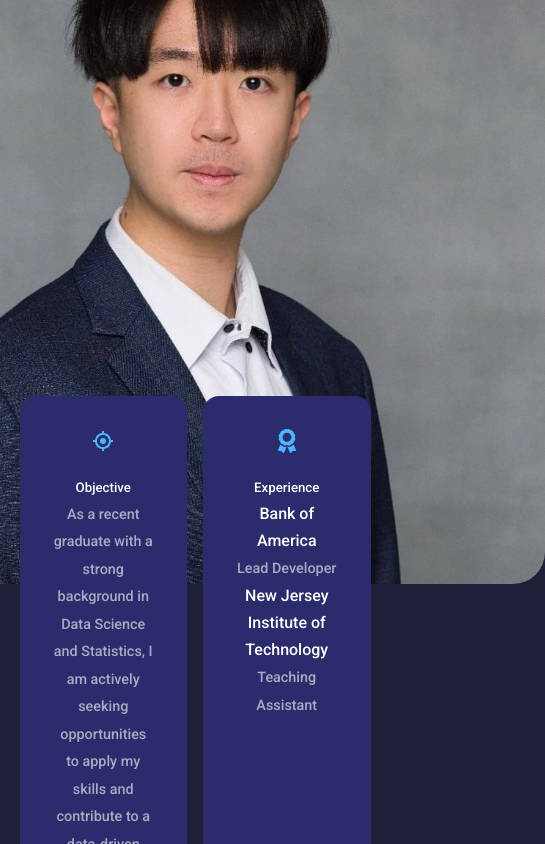
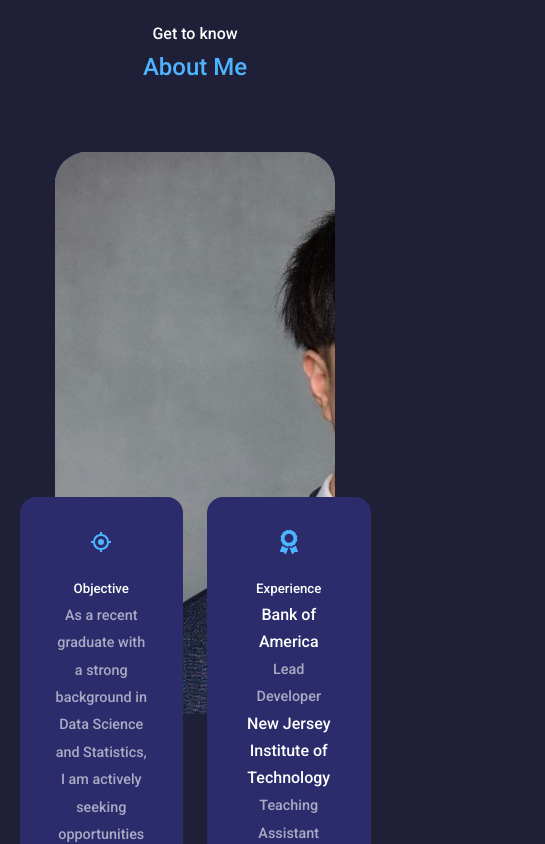
Before and after one commit to ChiaLinz/Jeffrey-Hsieh-Portfolio, a React (Create React App) app: page / in a window 390 px wide. Shown: the part 920-1764 px from the top of the page, 545 px wide, since content can reach past the window. Built offline with nearby package versions, Linux system fonts and the light colour scheme.

Commit message:
update design for small screen

```diff
--- a/src/components/certificates/certificates.css
+++ b/src/components/certificates/certificates.css
@@ -4,7 +4,7 @@
 }
 
 .certificate__image {
-    max-width: 800px;
+    max-width: 100%;
     height: auto;
     display: block;
     margin: 0 auto;
--- a/src/components/experience/experience.css
+++ b/src/components/experience/experience.css
@@ -5,6 +5,7 @@
   }
 
   .experience__container {
+    width: 80%;
     display: grid;
     grid-template-columns: 1fr;
     gap: 2rem;
@@ -16,7 +17,7 @@
     border-radius: 2rem;
     border: 1px solid transparent;
     transition: var(--transition);
-    width: 60%;
+    width: 80%;
     margin: 0 auto;
   }
 
--- a/src/components/intro/intro.css
+++ b/src/components/intro/intro.css
@@ -1,22 +1,29 @@
+
   .about__container {
     display: grid;
     grid-template-columns: 35% 50%;
     gap: 15%;
+    justify-items: center;
+    align-items: center;
   }
 
   .about__me {
-    width: 100%;
+    width: auto;
     aspect-ratio: 1/1;
     border-radius: 2rem;
     background: linear-gradient(45deg, transparent, var(--color-primary), transparent);
     display: grid;
-    place-items: center;
+    background-repeat: no-repeat;
+    background-position: center;
   }
 
+  /* styles for large screens */
   .about__me-image {
     border-radius: 2rem;
     overflow: hidden;
     transition: var(--transition);
+    width: 100%;
+    height: auto;
   }
 
   .about__me-image:hover {
@@ -65,7 +72,7 @@
     color: var(--color-light);
   }
 
-@media screen and (max-width: 1024px){
+  @media screen and (max-width: 1024px) {
     .about__container {
       grid-template-columns: 1fr;
       gap: 0;
@@ -76,27 +83,37 @@
       margin: 2rem auto 4rem;
     }
 
+    .about__me-image {
+      object-fit: cover;
+      object-position: 80% 80%;
+      height: 200%;
+      width: auto;
+    }
+
     .about__content p {
       margin: 1rem 0 1.5rem;
     }
   }
 
-@media screen and (max-width: 600px){
-    .about__me {
-        width: 65%;
-        margin: 0rem auto 3rem;
+  @media screen and (max-width: 767px) {
+    .about__container {
+      grid-template-columns: 1fr;
+      gap: 0;
     }
 
-    .about__cards {
-        grid-template-columns: 1fr 1fr;
-        gap: 1rem;
+    .about__me {
+      width: 80%;
+      margin: 2rem auto 4rem;
     }
 
-    .about__content {
-        text-align: center;
+    .about__me-image {
+      object-fit: cover;
+      object-position: 90% 40%;
+      height: 200%;
+      width: auto;
     }
 
     .about__content p {
-        margin: 1.5rem 0;
+      margin: 1rem 0 1.5rem;
     }
   }
--- a/src/components/portfolio/Portfolio.jsx
+++ b/src/components/portfolio/Portfolio.jsx
@@ -81,8 +81,13 @@ const Portfolio = () => {
         {soloProjects.map((pro) => (
           <article className="portfolio__item" key={pro.id}>
             <div className="portfolio__item-image">
-              <img src={pro.img} alt={pro.title} />
-            </div>
+            <img
+              srcSet={`${pro.img} 800w, ${pro.img.replace(".jpg", "_small.jpg")} 400w`}
+              sizes="(min-width: 800px) 800px, 100vw"
+              src={pro.img}
+              alt={pro.title}
+            />
+          </div>
             <div className="portfolio__item-content">
               <h3>{pro.title}</h3>
               <p>{pro.description}</p>
--- a/src/components/portfolio/portfolio.css
+++ b/src/components/portfolio/portfolio.css
@@ -6,7 +6,7 @@
 
   .portfolio__item {
     background: var(--color-bg-variant);
-    padding: 1.3rem;
+    padding: 1.3rem 1.8rem; /* increase left and right padding */
     border-radius: 2rem;
     border: 1px solid transparent;
     transition: var(--transition);
@@ -20,7 +20,9 @@
   .portfolio__item-image {
     border-radius: 1rem;
     overflow: hidden;
-    height: 300px;
+    height: 0;
+    padding-bottom: 56.25%; /* 16:9 aspect ratio */
+    max-width: 100%; /* ensure image scales down on smaller screens */
   }
 
   .portfolio__item h3 {
@@ -35,25 +37,38 @@
   .portfolio__item-cta {
     display: flex;
     gap: 0.5rem;
-    margin-bottom: 2rem;
+    flex-wrap: wrap; /* add this */
   }
 
   .portfolio__item-content {
-    height: 30%;
-    gap: 100em;
-    align-items: center;
+    height: 200px;
+    display: flex;
+    flex-direction: column;
+    justify-content: space-between;
   }
 
-@media screen and (max-width: 1024px){
+  @media screen and (max-width: 1024px) {
     .portfolio__container {
       grid-template-columns: 1fr 1fr;
       gap: 1.2rem;
+      height: 500px;
+    }
+    .portfolio__item-content {
+      height: 200px;
+      flex-direction: column;
+      justify-content: space-between;
     }
   }
 
-@media screen and (max-width: 600px){
+  @media screen and (max-width: 600px) {
     .portfolio__container {
       grid-template-columns: 1fr;
       gap: 1rem;
+      height: 500px;
+    }
+    .portfolio__item-content {
+      height: 200px;
+      flex-direction: column;
+      justify-content: space-between;
     }
   }
```
Lines whose indentation alone changed are shown as unchanged.
